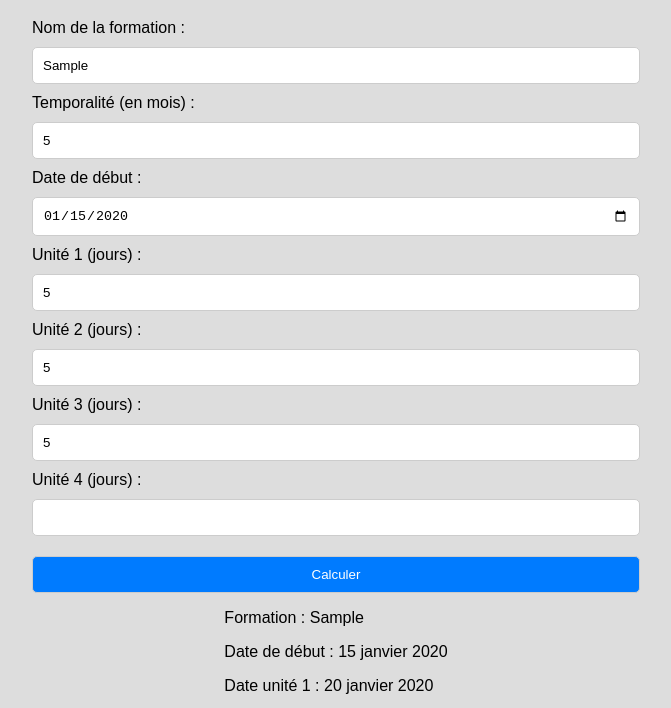
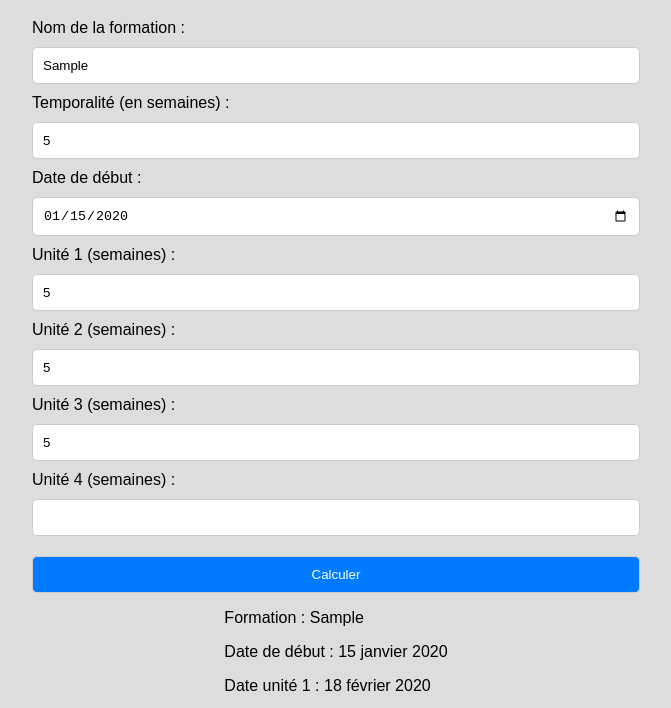
Before and after one commit to KevinLyra/Electron_app_date_calculator, an Electron app: page index.html in a window 800 px wide. Both pictures are taken after typing "Sample", "5", "2020-01-15", "5", "5", "5" into the empty fields and a click on the button "Calculer". Shown: the part 81-789 px from the top of the page, without its empty margins (64-735 px from the left). Drawn offline with Linux system fonts and the light colour scheme.

Commit message:
Mises à jour du calcule en passant à des semaines

```diff
--- a/index.html
+++ b/index.html
@@ -17,22 +17,22 @@
         <label for="formation-name">Nom de la formation :</label>
         <input type="text" id="formation-name" required>
 
-        <label for="temporalite">Temporalité (en mois) :</label>
+        <label for="temporalite">Temporalité (en semaines) :</label>
         <input type="number" id="temporalite" required>
 
         <label for="start-date">Date de début :</label>
         <input type="date" id="start-date" required>
 
-        <label for="unite1">Unité 1 (jours) :</label>
+        <label for="unite1">Unité 1 (semaines) :</label>
         <input type="number" id="unite1" required>
 
-        <label for="unite2">Unité 2 (jours) :</label>
+        <label for="unite2">Unité 2 (semaines) :</label>
         <input type="number" id="unite2" required>
 
-        <label for="unite3">Unité 3 (jours) :</label>
+        <label for="unite3">Unité 3 (semaines) :</label>
         <input type="number" id="unite3" required>
 
-        <label for="unite4">Unité 4 (jours) :</label>
+        <label for="unite4">Unité 4 (semaines) :</label>
         <input type="number" id="unite4" required>
 
         <button type="button" id="calculate-date">Calculer</button>
--- a/index.js
+++ b/index.js
@@ -21,7 +21,7 @@ function createWindow() {
 
     // Supprimer la barre de menu
     Menu.setApplicationMenu(null);
-    mainWindow.webContents.openDevTools()
+    // mainWindow.webContents.openDevTools()
     mainWindow.loadFile('index.html');
 }
 
--- a/package.json
+++ b/package.json
@@ -1,6 +1,6 @@
 {
   "name": "date-calculator",
-  "version": "1.0.0",
+  "version": "1.0.1",
   "description": "Date Calculator",
   "main": "index.js",
   "build": {
--- a/renderer.js
+++ b/renderer.js
@@ -1,22 +1,22 @@
-function addDays(date, days) {
+function addWeeks(date, weeks) {
     const result = new Date(date);
-    result.setDate(result.getDate() + days);
+    result.setDate(result.getDate() + weeks * 7);
     return result;
 }
 
-function removeDays(date, days) {
+function removeWeeks(date, weeks) {
     const result = new Date(date);
-    result.setDate(result.getDate() - days);
+    result.setDate(result.getDate() - weeks * 7);
     return result;
 }
 
-// Fonction pour ajouter des mois à une date
-function addMonths(date, months) {
-    const result = new Date(date);
-    result.setMonth(result.getMonth() + months);
-    result.setDate(result.getDate() - 1);
-    return result;
-}
+// // Fonction pour ajouter des mois à une date
+// function addMonths(date, months) {
+//     const result = new Date(date);
+//     result.setMonth(result.getMonth() + months);
+//     result.setDate(result.getDate() - 1);
+//     return result;
+// }
 
 
 // Fonction pour formater une date
@@ -101,15 +101,19 @@ document.getElementById('calculate-date').addEventListener('click', () => {
     const unite3 = parseInt(document.getElementById('unite3').value, 10);
     const unite4 = parseInt(document.getElementById('unite4').value, 10);
 
-    // Calculer la date de fin en ajoutant des mois
-    let endDate = addMonths(startDate, temporalite);
+    // Calculer la date de fin en ajoutant des semaines
+    let endDate = addWeeks(startDate, temporalite);
+
 
     // Calculer les dates intermédiaires
-    const unite1Date = addDays(startDate, unite1);
-    const unite2Date = addDays(unite1Date, unite2);
-    const unite3Date = addDays(unite2Date, unite3);
-    const unite4Date = removeDays(endDate, unite4);
+    const unite1Date = addWeeks(startDate, unite1);
+    const unite2Date = addWeeks(unite1Date, unite2);
+    const unite3Date = addWeeks(unite2Date, unite3);
+    const unite4Date = removeWeeks(endDate, unite4);
 
+    unite1Date.setDate(unite1Date.getDate() - 1); // Soustraire 1 jour à la date de début
+    unite2Date.setDate(unite2Date.getDate() - 1); // Soustraire 1 jour à la date de début
+    unite3Date.setDate(unite3Date.getDate() - 1); // Soustraire 1 jour à la date de début
     // Vérifier si la date calculée par jours dépasse la date de fin calculée par mois
     if (unite4Date > endDate) {
         endDate = unite4Date;
```
